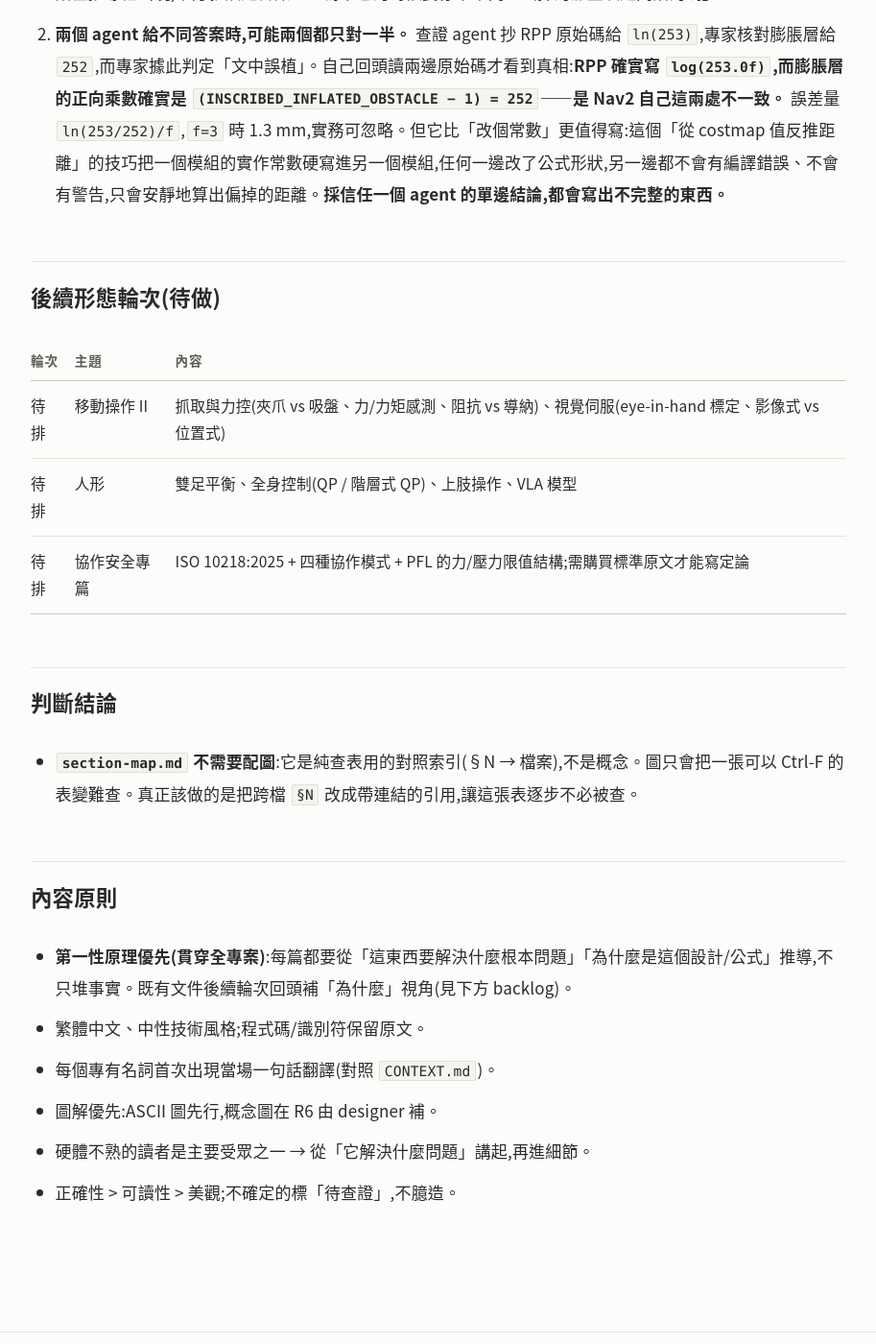
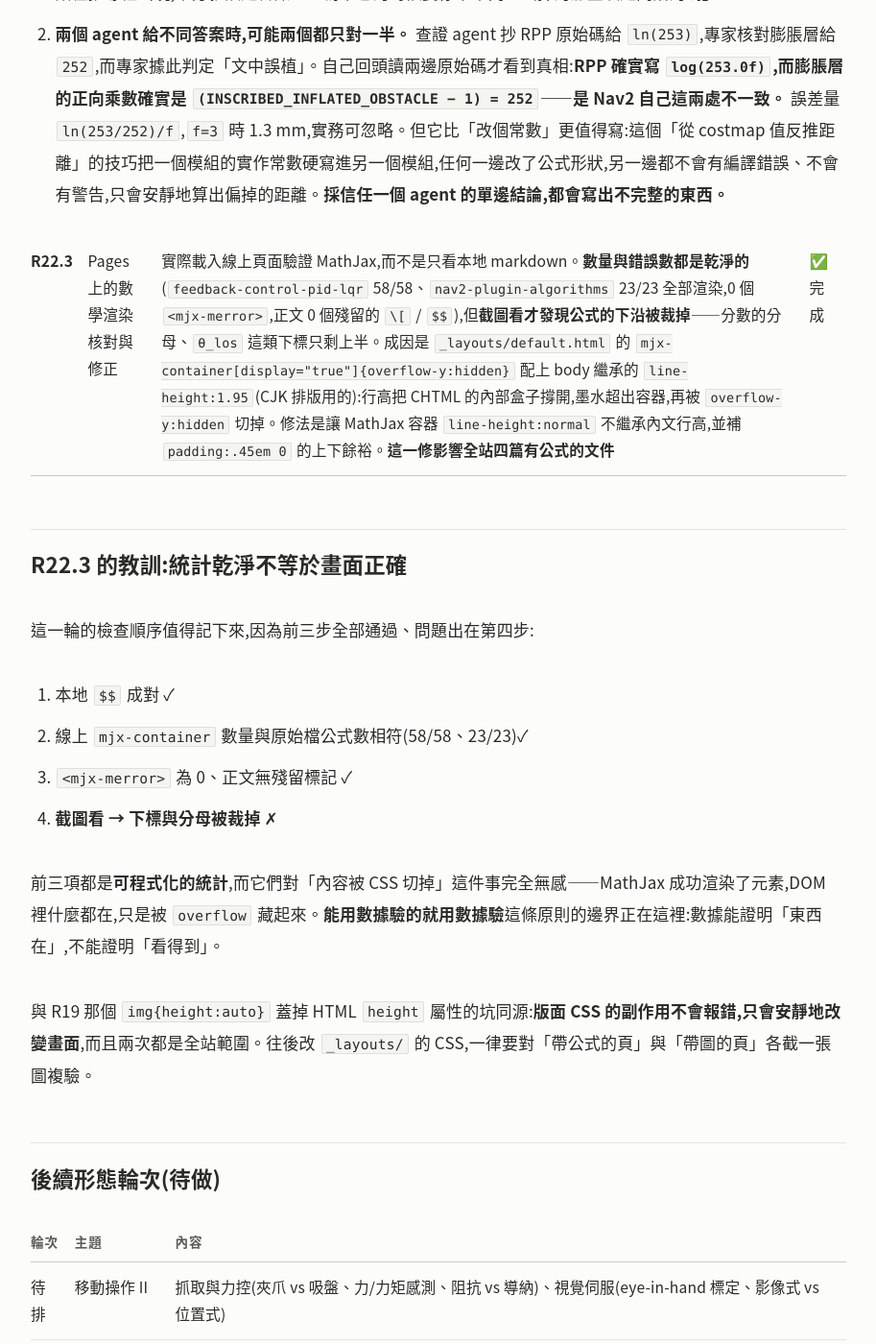
Before and after one commit to wicanr2/robot-notes, a Jekyll site: the page built from PLAN.md, in a window 1280 px wide and 1400 px high, scrolled down 20368 px. Shown: the whole window at 96% size, without its empty margins (183-1096 px from the left). Built offline with Jekyll 4.4.1, drawn with Linux system fonts in a browser that asks for light colours; our own code applies the rules of GitHub Pages for plain Markdown files.

Commit message:
Pages:修掉 MathJax 公式下沿被裁掉的問題
實際載入線上頁面核對數學渲染,統計面全部乾淨:feedback-control-pid-lqr
58/58、nav2-plugin-algorithms 23/23 公式全部渲染,0 個 <mjx-merror>,
正文 0 個殘留的 \[ 或 $$。

但截圖看才發現公式的下沿被裁:分數的分母、θ_los 這類下標只剩上半。

成因是 mjx-container[display="true"] 的 overflow-y:hidden 配上 body 繼承的
line-height:1.95(CJK 排版用)。行高把 CHTML 的內部盒子撐開,墨水超出容器
高度,再被 overflow 切掉。CSS 的 overflow 規則讓 overflow-y 在 overflow-x
為 auto 時無法設成 visible,所以改用兩招:容器 line-height:normal 不繼承
內文行高,並補 padding:.45em 0 的上下餘裕。

影響全站四篇有公式的文件(robot-dynamics、gaussian、feedback-control、
nav2-plugin-algorithms)。

與 R19 的 img{height:auto} 蓋掉 HTML height 屬性是同一類坑:版面 CSS 的
副作用不報錯,只安靜地改變畫面,而且都是全站範圍。

Co-Authored-By: Claude Opus 5 (1M context) <noreply@anthropic.com>

```diff
--- a/PLAN.md
+++ b/PLAN.md
@@ -290,6 +290,21 @@ SVG 的「內容到底畫到哪」不能用抓 `y=`/`x=` 屬性的座標估法
    **規則:當一個變數出現在多個項裡、而你只取其中一項時,那不是「取主項」的簡化,是換了一個不同階的算子。** 「只取主項」這句話在推導裡出現,本身就該是警訊——寫下它的時候要停下來問「丟掉的那些項是同階的嗎」。
 2. **兩個 agent 給不同答案時,可能兩個都只對一半。** 查證 agent 抄 RPP 原始碼給 `ln(253)`,專家核對膨脹層給 `252`,而專家據此判定「文中誤植」。自己回頭讀兩邊原始碼才看到真相:**RPP 確實寫 `log(253.0f)`,而膨脹層的正向乘數確實是 `(INSCRIBED_INFLATED_OBSTACLE − 1) = 252`——是 Nav2 自己這兩處不一致。** 誤差量 `ln(253/252)/f`,`f=3` 時 1.3 mm,實務可忽略。但它比「改個常數」更值得寫:這個「從 costmap 值反推距離」的技巧把一個模組的實作常數硬寫進另一個模組,任何一邊改了公式形狀,另一邊都不會有編譯錯誤、不會有警告,只會安靜地算出偏掉的距離。**採信任一個 agent 的單邊結論,都會寫出不完整的東西。**
 
+| **R22.3** | Pages 上的數學渲染核對與修正 | 實際載入線上頁面驗證 MathJax,而不是只看本地 markdown。**數量與錯誤數都是乾淨的**(`feedback-control-pid-lqr` 58/58、`nav2-plugin-algorithms` 23/23 全部渲染,0 個 `<mjx-merror>`,正文 0 個殘留的 `\[` / `$$`),但**截圖看才發現公式的下沿被裁掉**——分數的分母、`θ_los` 這類下標只剩上半。成因是 `_layouts/default.html` 的 `mjx-container[display="true"]{overflow-y:hidden}` 配上 body 繼承的 `line-height:1.95`(CJK 排版用的):行高把 CHTML 的內部盒子撐開,墨水超出容器,再被 `overflow-y:hidden` 切掉。修法是讓 MathJax 容器 `line-height:normal` 不繼承內文行高,並補 `padding:.45em 0` 的上下餘裕。**這一修影響全站四篇有公式的文件** | ✅ 完成 |
+
+## R22.3 的教訓:統計乾淨不等於畫面正確
+
+這一輪的檢查順序值得記下來,因為前三步全部通過、問題出在第四步:
+
+1. 本地 `$$` 成對 ✓
+2. 線上 `mjx-container` 數量與原始檔公式數相符(58/58、23/23)✓
+3. `<mjx-merror>` 為 0、正文無殘留標記 ✓
+4. **截圖看 → 下標與分母被裁掉** ✗
+
+前三項都是**可程式化的統計**,而它們對「內容被 CSS 切掉」這件事完全無感——MathJax 成功渲染了元素,DOM 裡什麼都在,只是被 `overflow` 藏起來。**能用數據驗的就用數據驗**這條原則的邊界正在這裡:數據能證明「東西在」,不能證明「看得到」。
+
+與 R19 那個 `img{height:auto}` 蓋掉 HTML `height` 屬性的坑同源:**版面 CSS 的副作用不會報錯,只會安靜地改變畫面**,而且兩次都是全站範圍。往後改 `_layouts/` 的 CSS,一律要對「帶公式的頁」與「帶圖的頁」各截一張圖複驗。
+
 ## 後續形態輪次(待做)
 
 | 輪次 | 主題 | 內容 |
--- a/_layouts/default.html
+++ b/_layouts/default.html
@@ -105,7 +105,12 @@ div.highlighter-rouge,figure.highlight{
 }
 div.highlighter-rouge pre,figure.highlight pre{margin:0}
 
-mjx-container[jax="CHTML"][display="true"]{margin:1.4em 0;overflow-x:auto;overflow-y:hidden}
+/* MathJax:不要繼承內文的 CJK 行高,否則 CHTML 內部盒子被撐開,
+   下標、分母、根號的墨水會超出容器而被 overflow 裁掉 */
+mjx-container{line-height:normal}
+mjx-container[jax="CHTML"][display="true"]{
+  margin:1.4em 0;padding:.45em 0;line-height:normal;
+  overflow-x:auto;overflow-y:hidden}
 </style>
 <script>
 window.MathJax = {
```
